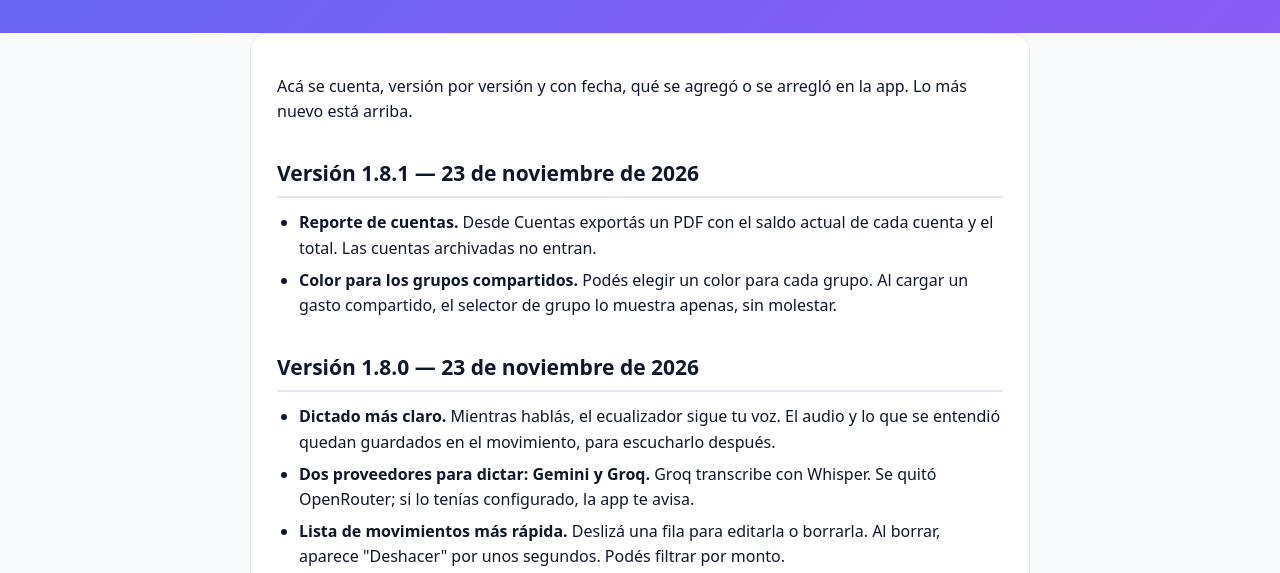
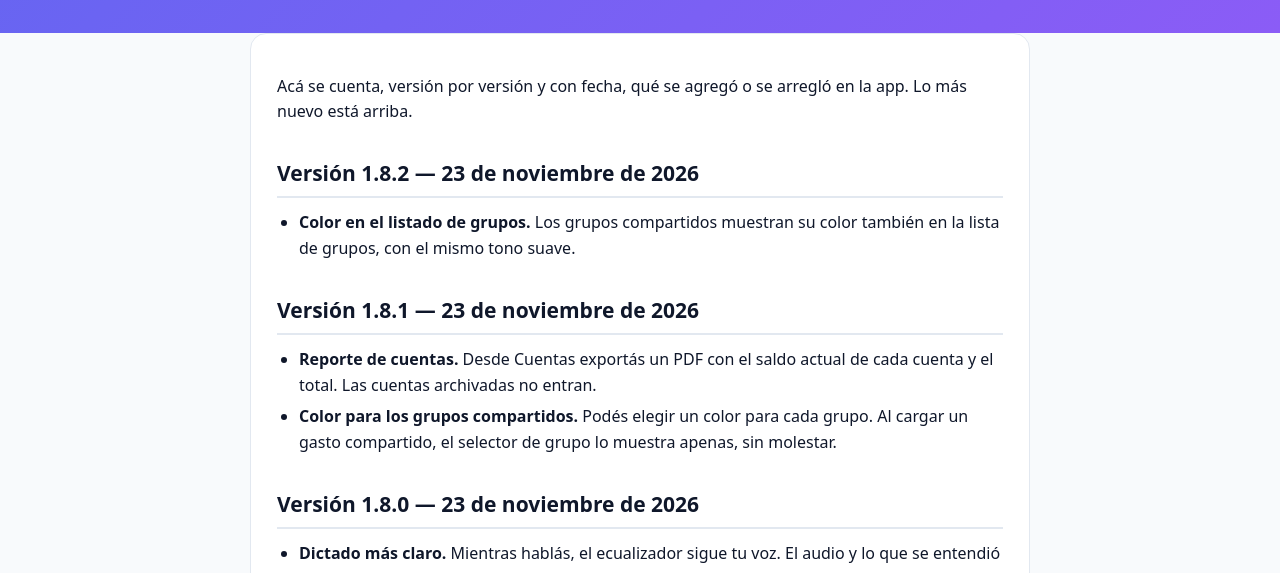
Before and after one commit to AlejoDM/lepusmint-gestionfinanzas, a plain HTML site: page novedades.html in a window 1280 px wide. Shown: the part 188-761 px from the top of the page. Drawn offline with Linux system fonts and the light colour scheme.

Commit message:
Versión 1.8.2

```diff
--- a/novedades.html
+++ b/novedades.html
@@ -36,6 +36,10 @@
   <main class="wrap">
     <section class="card">
 <p>Acá se cuenta, versión por versión y con fecha, qué se agregó o se arregló en la app. Lo más nuevo está arriba.</p>
+<h2 id="version-1-8-2-23-de-noviembre-de-2026">Versión 1.8.2 — 23 de noviembre de 2026</h2>
+<ul>
+  <li><strong>Color en el listado de grupos.</strong> Los grupos compartidos muestran su color también en la lista de grupos, con el mismo tono suave.</li>
+</ul>
 <h2 id="version-1-8-1-23-de-noviembre-de-2026">Versión 1.8.1 — 23 de noviembre de 2026</h2>
 <ul>
   <li><strong>Reporte de cuentas.</strong> Desde Cuentas exportás un PDF con el saldo actual de cada cuenta y el total. Las cuentas archivadas no entran.</li>
```
